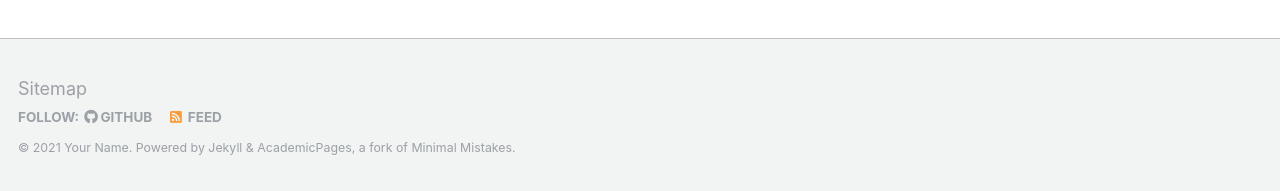
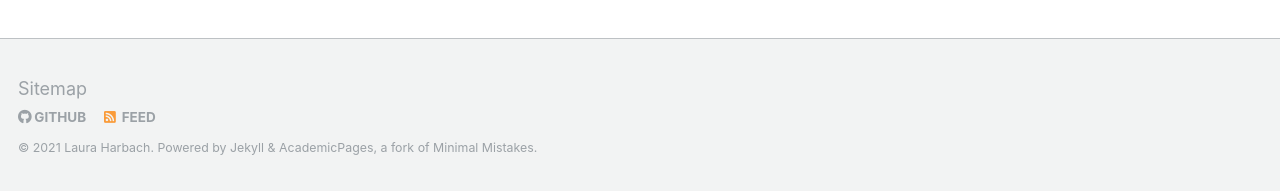
Before and after one commit to lauraharbach/lauraharbach.github.io, a Jekyll site: the page built from _pages/about.md, in a window 1280 px wide and 900 px high, scrolled down 2463 px. Shown: the part 706-897 px from the top of the window. Built offline with Jekyll 4.4.1, drawn with Linux system fonts in a browser that asks for light colours; some web fonts are replaced; some of the changed text lies outside the part shown.

Commit message:
AcademicPages

```diff
--- a/_config.yml
+++ b/_config.yml
@@ -6,14 +6,14 @@
 # `jekyll serve`. If you change this file, please restart the server process.
 
 # Site Settings
-locale                   : "en-US"
-title                    : "Your Name / Site Title"
+locale                   : "en-UK"
+title                    : "Laura Harbach"
 title_separator          : "-"
-name                     : &name "Your Name"
+name                     : &name "Laura Harbach"
 description              : &description "personal description"
-url                      : https://academicpages.github.io # the base hostname & protocol for your site e.g. "https://mmistakes.github.io"
+url                      : https://lauraharbach.github.io # the base hostname & protocol for your site e.g. "https://mmistakes.github.io"
 baseurl                  : "" # the subpath of your site, e.g. "/blog"
-repository               : "academicpages/academicpages.github.io"
+repository               : "lauraharbach/lauraharbach.github.io"
 teaser                   :  # filename of teaser fallback teaser image placed in /images/, .e.g. "500x300.png"
 breadcrumbs              : false # true, false (default)
 words_per_minute         : 160
```
